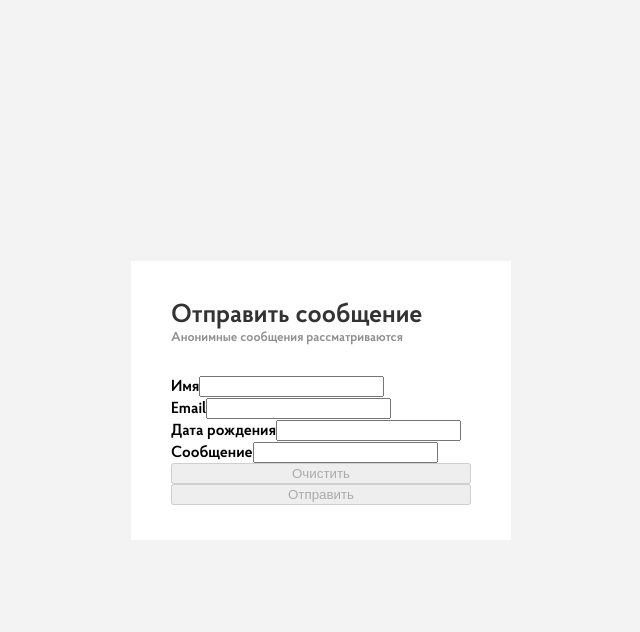
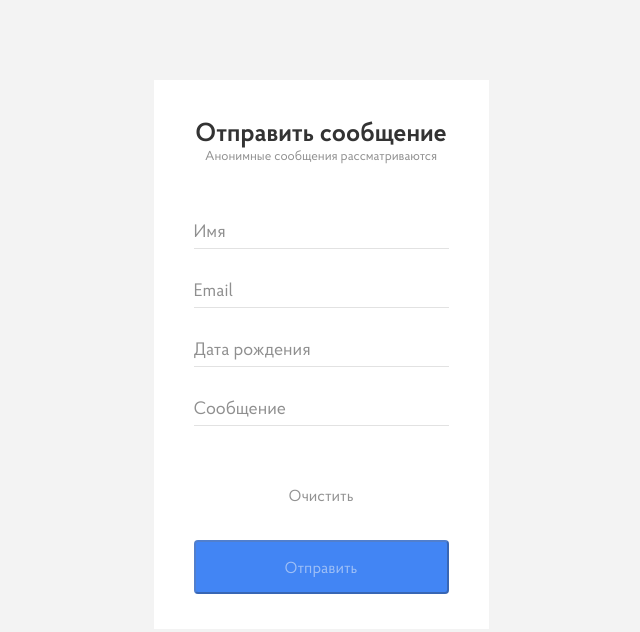
Before and after one commit to riedel28/test-task-pik, a React (Create React App) app: page / in a window 1280 px wide. Shown: the top 632 px of the page, without its empty margins (319-959 px from the left). Built offline with nearby package versions, Linux system fonts and the light colour scheme.

Commit message:
Apply styling

```diff
--- a/src/components/MessageForm.js
+++ b/src/components/MessageForm.js
@@ -1,21 +1,6 @@
 import React from 'react';
 import { Field, reduxForm } from 'redux-form';
 import Button from './Button';
-
-// const isYearValid = dateString => {
-//   const year = Number(dateString.slice(6, 10));
-//   const yearToMilliseconds = Date.parse(year);
-
-//   const startYear = Date.parse(1900);
-
-//   const now = Date.now();
-
-//   if (yearToMilliseconds > startYear && yearToMilliseconds < now) {
-//     return true;
-//   }
-
-//   return false;
-// };
 
 const isCreditAllowed = num => {
   const year = Number(num.slice(6, 10));
@@ -36,7 +21,6 @@ const isCreditAllowed = num => {
 const submitValues = values => {
   console.log(values);
 
-  // console.log(isYearValid(values.birthdate));
   console.log(isCreditAllowed(values.birthdate));
 };
 
@@ -69,14 +53,20 @@ const validate = values => {
 };
 
 const renderField = ({
-  input, type, label, meta: { touched, error, warning },
+  input,
+  type,
+  label,
+  placeholder,
+  meta: {
+    touched, error, warning, dirty,
+  },
 }) => (
-  <div>
-    <div>
-      <label>{label}</label>
-      <input {...input} type={type} />
-      {touched && ((error && <span>{error}</span>) || (warning && <span>{warning}</span>))}
-    </div>
+  <div className="input-field">
+    {dirty && <label className="show">{label}</label>}
+    <input {...input} type={type} placeholder={placeholder} />
+    {touched &&
+      ((error && <span className="error show">{error}</span>) ||
+        (warning && <span className="error show">{warning}</span>))}
   </div>
 );
 
@@ -104,10 +94,10 @@ const MessageForm = props => {
         component={renderField}
         placeholder="Сообщение"
       />
-      <Button type="button" onClick={reset} disabled={pristine}>
+      <Button className="btn btn-clear" type="button" onClick={reset} disabled={pristine}>
         Очистить
       </Button>
-      <Button type="submit" disabled={pristine || submitting}>
+      <Button className="btn" type="submit" disabled={pristine || submitting}>
         Отправить
       </Button>
     </form>
--- a/src/css/index.css
+++ b/src/css/index.css
@@ -28,6 +28,11 @@
   src: local('Proba Pro'), url(../../fonts/proba_pro_semibold-webfont.woff) format('woff'), url(../../fonts/proba_pro_medium-webfont.woff2) format('woff2'), url(../../fonts/proba_pro_medium-webfont.eot) format('eot'), url(../../fonts/proba_pro_semibold-webfont.ttf) format('ttf');
   font-weight: 600;
 }
+*,
+*:before,
+*:after {
+  box-sizing: border-box;
+}
 body {
   margin: 0;
   padding: 0;
@@ -35,18 +40,85 @@ body {
 }
 .app {
   height: 100vh;
-  width: 100vw;
   display: flex;
   justify-content: center;
   align-items: center;
   background-color: #f3f3f3;
 }
 form {
+  margin: 10vh 0;
   padding: 35px 40px;
-  width: 300px;
   display: flex;
   flex-direction: column;
   background-color: #ffffff;
+  text-align: center;
+}
+.input-field {
+  margin: 0 0 30px 0;
+  text-align: left;
+  position: relative;
+}
+label {
+  font-size: 12px;
+  line-height: 22px;
+  font-weight: 400;
+  color: #8f8f8f;
+  text-align: left;
+  position: absolute;
+  opacity: 0;
+  top: -16px;
+  left: 0;
+}
+input {
+  width: 100%;
+  padding: 6px 0;
+  font-family: 'Proba Pro', sans-serif;
+  font-size: 18px;
+  line-height: 22px;
+  border: 0;
+  border-bottom: 1px solid #e2e2e2;
+  outline: none;
+}
+input:focus {
+  border-bottom: 1px solid #4285f4;
+}
+input:invalid {
+  border-bottom: 1px solid #ff4242;
+}
+::-webkit-input-placeholder {
+  font-size: 18px;
+  line-height: 22px;
+  color: #8f8f8f;
+}
+::-moz-placeholder {
+  /* Firefox 19+ */
+  font-size: 18px;
+  line-height: 22px;
+  color: #8f8f8f;
+}
+:-ms-input-placeholder {
+  /* IE 10+ */
+  font-size: 18px;
+  line-height: 22px;
+  color: #8f8f8f;
+}
+:-moz-placeholder {
+  /* Firefox 18- */
+  font-size: 18px;
+  line-height: 22px;
+  color: #8f8f8f;
+}
+.error {
+  position: absolute;
+  top: 38px;
+  left: 0;
+  font-size: 10px;
+  line-height: 12px;
+  color: #ff4242;
+  opacity: 0;
+}
+.show {
+  opacity: 1;
 }
 .form-title {
   padding: 0;
@@ -63,3 +135,26 @@ form {
   line-height: 16px;
   color: #8f8f8f;
 }
+.btn {
+  margin: 20px 0 0;
+  padding: 14px 64px;
+  font-family: 'Proba Pro', sans-serif;
+  font-size: 16px;
+  font-weight: 400;
+  line-height: 22px;
+  color: #fafafa;
+  background-color: #4285f4;
+  border-radius: 4px;
+  cursor: pointer;
+}
+.btn:disabled {
+  color: rgba(250, 250, 250, 0.5);
+}
+.btn:hover {
+  background-color: #3874d7;
+}
+.btn-clear {
+  background-color: #e0e0e0;
+  border: 0;
+  color: rgba(38, 38, 38, 0.5);
+}
--- a/src/csssrc/less/index.css
+++ b/src/csssrc/less/index.css
@@ -28,26 +28,93 @@
   src: local('Proba Pro'), url(../../fonts/proba_pro_semibold-webfont.woff) format('woff'), url(../../fonts/proba_pro_medium-webfont.woff2) format('woff2'), url(../../fonts/proba_pro_medium-webfont.eot) format('eot'), url(../../fonts/proba_pro_semibold-webfont.ttf) format('ttf');
   font-weight: 600;
 }
+*,
+*:before,
+*:after {
+  box-sizing: border-box;
+}
 body {
   margin: 0;
   padding: 0;
   font-family: 'Proba Pro', sans-serif;
-  font-weight: 700;
 }
 .app {
-  height: 100vh;
-  width: 100vw;
   display: flex;
   justify-content: center;
   align-items: center;
   background-color: #f3f3f3;
 }
 form {
+  margin: 10vh 0;
   padding: 35px 40px;
-  width: 300px;
+  width: 335px;
   display: flex;
   flex-direction: column;
   background-color: #ffffff;
+  text-align: center;
+}
+.input-field {
+  position: relative;
+  margin: 0 0 24px 0;
+  text-align: left;
+}
+label {
+  position: absolute;
+  opacity: 0;
+  top: -18px;
+  left: 0;
+  font-size: 12px;
+  line-height: 22px;
+  font-weight: 400;
+  color: #8f8f8f;
+  text-align: left;
+}
+input {
+  width: 100%;
+  padding: 6px 0;
+  font-family: 'Proba Pro', sans-serif;
+  font-size: 18px;
+  line-height: 22px;
+  border: 0;
+  border-bottom: 1px solid #e2e2e2;
+  outline: none;
+}
+input:focus {
+  border-bottom: 1px solid #4285f4;
+}
+input:invalid {
+  border-bottom: 1px solid #ff4242;
+}
+::-webkit-input-placeholder {
+  font-size: 18px;
+  line-height: 22px;
+  color: #8f8f8f;
+}
+::-moz-placeholder {
+  /* Firefox 19+ */
+  font-size: 18px;
+  line-height: 22px;
+  color: #8f8f8f;
+}
+:-ms-input-placeholder {
+  /* IE 10+ */
+  font-size: 18px;
+  line-height: 22px;
+  color: #8f8f8f;
+}
+:-moz-placeholder {
+  /* Firefox 18- */
+  font-size: 18px;
+  line-height: 22px;
+  color: #8f8f8f;
+}
+.error {
+  font-size: 10px;
+  line-height: 12px;
+  color: #ff4242;
+}
+.show {
+  opacity: 1;
 }
 .form-title {
   padding: 0;
@@ -59,8 +126,41 @@ form {
 .form-subtitle {
   padding: 0;
   margin: 0;
-  margin-bottom: 30px;
+  margin-bottom: 50px;
   font-size: 13px;
   line-height: 16px;
   color: #8f8f8f;
 }
+.btn {
+  margin: 20px 0 0;
+  padding: 14px 64px;
+  font-family: 'Proba Pro', sans-serif;
+  font-size: 16px;
+  font-weight: 400;
+  line-height: 22px;
+  color: #fafafa;
+  background-color: #4285f4;
+  border-radius: 4px;
+  cursor: pointer;
+}
+.btn:disabled {
+  color: rgba(250, 250, 250, 0.5);
+}
+.btn:hover {
+  background-color: #3874d7;
+}
+.btn-clear {
+  background-color: #ffffff;
+  border: 0;
+  color: rgba(38, 38, 38, 0.5);
+}
+.btn-clear:disabled {
+  background-color: #ffffff;
+  border: 0;
+  color: rgba(38, 38, 38, 0.5);
+}
+.btn-clear:hover {
+  background-color: #e0e0e0;
+  border: 0;
+  color: rgba(38, 38, 38, 0.5);
+}
--- a/src/less/components/app.less
+++ b/src/less/components/app.less
@@ -1,6 +1,4 @@
 .app {
-  height: 100vh;
-  width: 100vw;
   display: flex;
   justify-content: center;
   align-items: center;
--- a/src/less/components/form.less
+++ b/src/less/components/form.less
@@ -1,9 +1,86 @@
 form {
+  margin: 10vh 0;
   padding: 35px 40px;
-  width: 300px;
+  width: 335px;
   display: flex;
   flex-direction: column;
   background-color: #ffffff;
+  text-align: center;
+}
+
+.input-field {
+  position: relative;
+  margin: 0 0 24px 0;
+  text-align: left;
+}
+
+label {
+  position: absolute;
+  opacity: 0;
+  top: -18px;
+  left: 0;
+  font-size: 12px;
+  line-height: 22px;
+  font-weight: 400;
+  color: #8f8f8f;
+  text-align: left;
+}
+
+input {
+  width: 100%;
+  padding: 6px 0;
+  font-family: 'Proba Pro', sans-serif;
+  font-size: 18px;
+  line-height: 22px;
+  border: 0;
+  border-bottom: 1px solid #e2e2e2;
+  outline: none;
+}
+
+input:focus {
+  border-bottom: 1px solid #4285f4;
+}
+
+input:invalid {
+  border-bottom: 1px solid #ff4242;
+}
+
+::-webkit-input-placeholder {
+  font-size: 18px;
+  line-height: 22px;
+  color: #8f8f8f;
+}
+
+::-moz-placeholder {
+  /* Firefox 19+ */
+  font-size: 18px;
+  line-height: 22px;
+  color: #8f8f8f;
+}
+
+:-ms-input-placeholder {
+  /* IE 10+ */
+  font-size: 18px;
+  line-height: 22px;
+  color: #8f8f8f;
+}
+
+:-moz-placeholder {
+  /* Firefox 18- */
+  font-size: 18px;
+  line-height: 22px;
+  color: #8f8f8f;
+}
+
+.error {
+  font-size: 10px;
+  line-height: 12px;
+  color: #ff4242;
+  // opacity: 0;
+}
+
+.show {
+  opacity: 1;
 }
 
 .form-title {
@@ -17,8 +94,47 @@ form {
 .form-subtitle {
   padding: 0;
   margin: 0;
-  margin-bottom: 30px;
+  margin-bottom: 50px;
   font-size: 13px;
   line-height: 16px;
   color: #8f8f8f;
 }
+
+.btn {
+  margin: 20px 0 0;
+  padding: 14px 64px;
+  font-family: 'Proba Pro', sans-serif;
+  font-size: 16px;
+  font-weight: 400;
+  line-height: 22px;
+  color: #fafafa;
+  background-color: #4285f4;
+  border-radius: 4px;
+  cursor: pointer;
+}
+
+.btn:disabled {
+  color: rgba(250, 250, 250, 0.5);
+}
+
+.btn:hover {
+  background-color: #3874d7;
+}
+
+.btn-clear {
+  background-color: #ffffff;
+  border: 0;
+  color: rgba(38, 38, 38, 0.5);
+}
+
+.btn-clear:disabled {
+  background-color: #ffffff;
+  border: 0;
+  color: rgba(38, 38, 38, 0.5);
+}
+
+.btn-clear:hover {
+  background-color: #e0e0e0;
+  border: 0;
+  color: rgba(38, 38, 38, 0.5);
+}
--- a/src/less/index.less
+++ b/src/less/index.less
@@ -1,4 +1,10 @@
 @import 'fonts.less';
+
+*,
+*:before,
+*:after {
+  box-sizing: border-box;
+}
 
 body {
   margin: 0;
```
